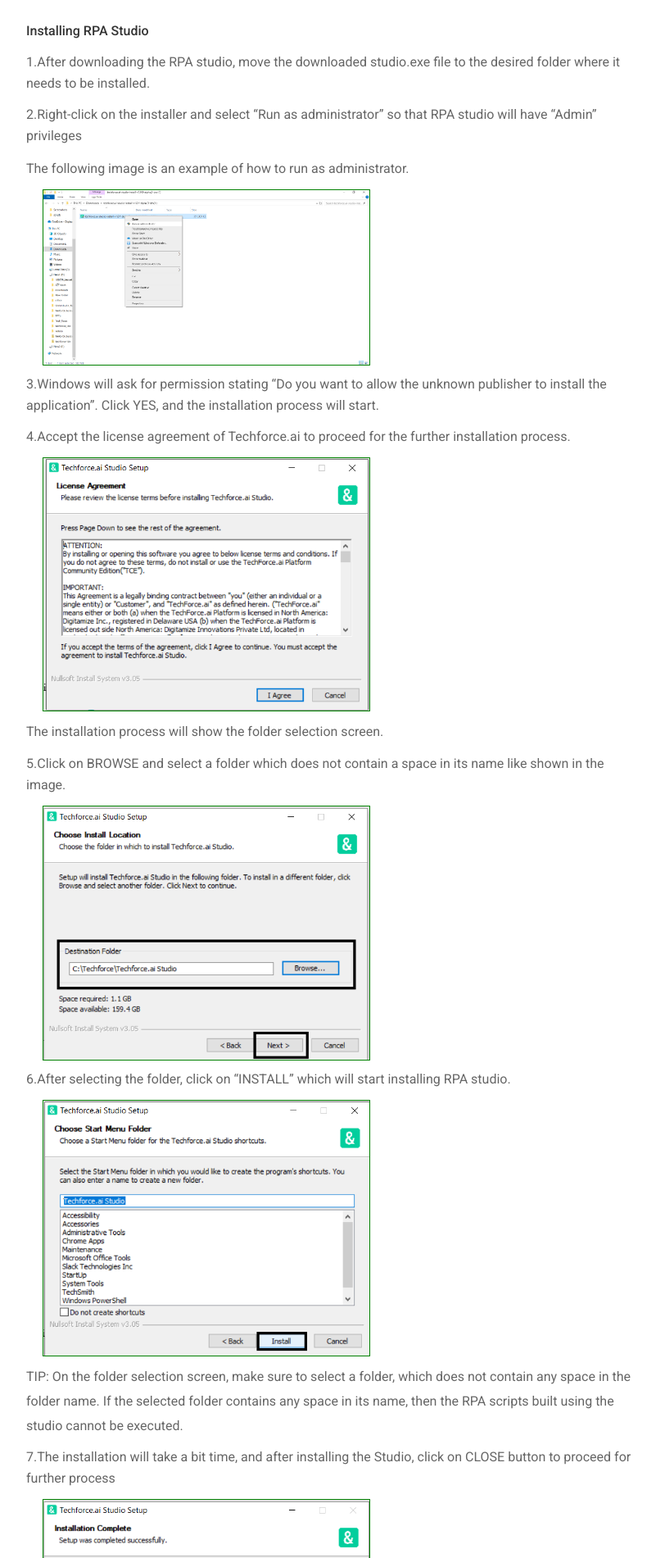
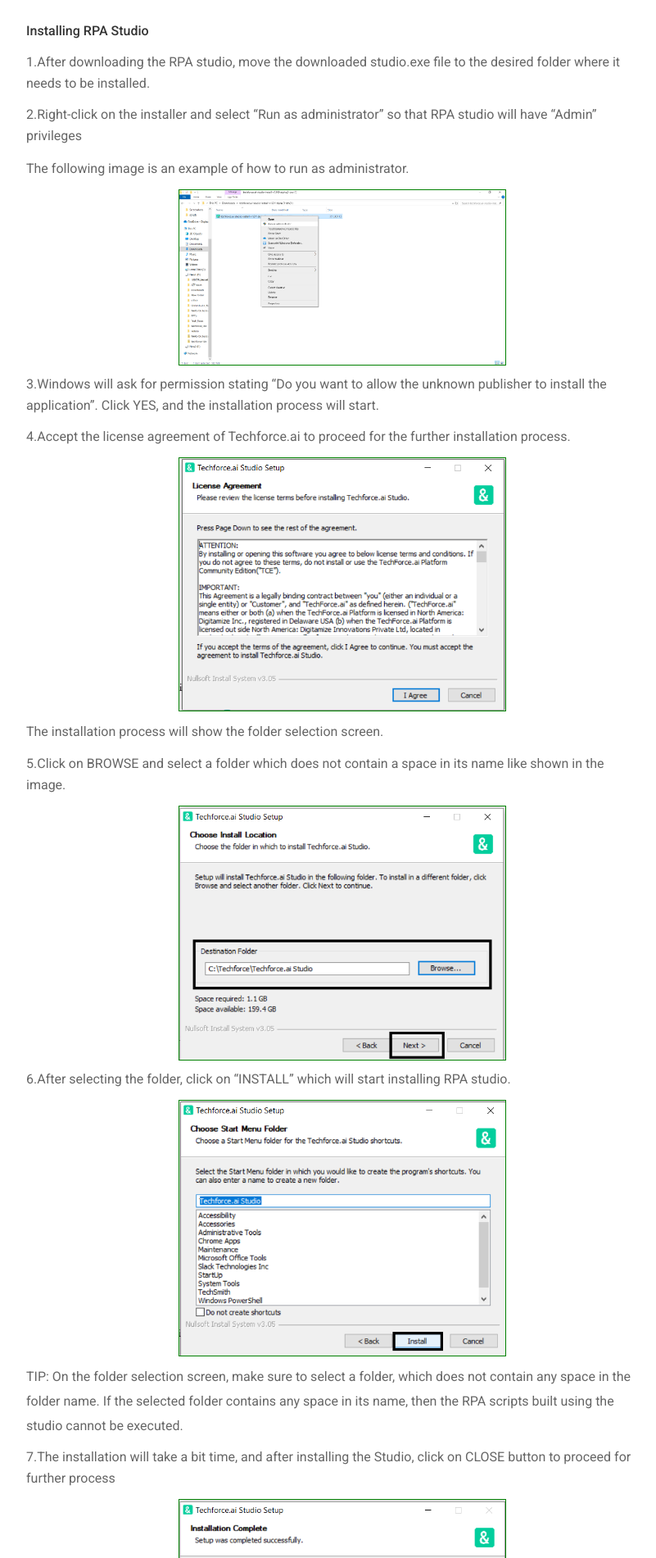
Before and after one commit to digitamizers/Documentation, a Jekyll site: the page built from index.md, in a window 1280 px wide. Shown: the part 1993-3894 px from the top of the page at 82% size, without its empty margins (433-1234 px from the left). Built offline with Jekyll 4.4.1, drawn with Linux system fonts in a browser that asks for light colours.

Commit message:
images changes in doc

```diff
--- a/_layouts/default.html
+++ b/_layouts/default.html
@@ -860,18 +860,18 @@
                              <li><span class="numbers">1.</span>After downloading the RPA studio, move the downloaded studio.exe file to the desired folder where it needs to be installed.</li>
                              <li><span class="numbers">2.</span>Right-click on the installer and select “Run as administrator” so that RPA studio will have “Admin” privileges</li>
                              <p>The following image is an example of how to run as administrator.</p>
-                             <img src="{{ '/assets/images/doc-img1.png' | relative_url }}" alt="image" style="width:400px;text-align:center;border:1px solid green;margin-left:20px;margin-top:10px;margin-bottom:10px;">
+                             <img src="{{ '/assets/images/doc-img1.png' | relative_url }}" alt="image" style="width:400px;text-align:center;border:1px solid green;margin-left:25%;margin-top:10px;margin-bottom:10px;">
                              <li><span class="numbers">3.</span>Windows will ask for permission stating “Do you want to allow the unknown publisher to install the application”. Click YES, and the installation process will start.</li>
                              <li><span class="numbers">4.</span>Accept the license agreement of Techforce.ai to proceed for the further installation process.</li>
-                             <img src="{{ '/assets/images/doc-img2.png' | relative_url }}" alt="image" style="width:400px;text-align:center;border:1px solid green;margin-left:20px;margin-top:10px;margin-bottom:10px;">
+                             <img src="{{ '/assets/images/doc-img2.png' | relative_url }}" alt="image" style="width:400px;text-align:center;border:1px solid green;margin-left:25%;margin-top:10px;margin-bottom:10px;">
                              <p>The installation process will show the folder selection screen.</p>
                              <li><span class="numbers">5.</span>Click on BROWSE and select a folder which does not contain a space in its name like shown in the image.</li>
-                             <img src="{{ '/assets/images/doc-img3.png' | relative_url }}" alt="image" style="width:400px;border:1px solid green;margin-left:20px;margin-top:10px;margin-bottom:10px;">
+                             <img src="{{ '/assets/images/doc-img3.png' | relative_url }}" alt="image" style="width:400px;border:1px solid green;margin-left:25%;margin-top:10px;margin-bottom:10px;">
                              <li><span class="numbers">6.</span>After selecting the folder, click on “INSTALL” which will start installing RPA studio.</li>
-                             <img src="{{ '/assets/images/doc-img4.png' | relative_url }}" alt="image" style="width:400px;border:1px solid green;margin-left:20px;margin-top:10px;margin-bottom:10px;">
+                             <img src="{{ '/assets/images/doc-img4.png' | relative_url }}" alt="image" style="width:400px;border:1px solid green;margin-left:25%;margin-top:10px;margin-bottom:10px;">
                              <p>TIP: On the folder selection screen, make sure to select a folder, which does not contain any space in the folder name. If the selected folder contains any space in its name, then the RPA scripts built using the studio cannot be executed.</p>
                              <li><span class="numbers">7.</span>The installation will take a bit time, and after installing the Studio, click on CLOSE button to proceed for further process</li>
-                             <img src="{{ '/assets/images/doc-img5.png' | relative_url }}" alt="image" style="width:400px;border:1px solid green;margin-left:20px;margin-top:10px;margin-bottom:10px;">
+                             <img src="{{ '/assets/images/doc-img5.png' | relative_url }}" alt="image" style="width:400px;border:1px solid green;margin-left:25%;margin-top:10px;margin-bottom:10px;">
                              </ol>
 
 
@@ -881,23 +881,23 @@
                             <p>Techforce OCR needs 164MB of hard disk space for installation.</p>
                             <ol>
                             <li><span class="numbers">1.</span>In the first screen of Techforce OCR installation, select preferred language, and click “OK” which will start the installation of Techforce OCR.</li>
-                             <img src="{{ '/assets/images/doc-img6.png' | relative_url }}" alt="image" style="width:400px;border:1px solid green;margin-left:20px;margin-top:10px;margin-bottom:10px;" >
+                             <img src="{{ '/assets/images/doc-img6.png' | relative_url }}" alt="image" style="width:400px;border:1px solid green;margin-left:25%;margin-top:10px;margin-bottom:10px;" >
                             <li><span class="numbers">2.</span>In the next screen of OCR installation, click NEXT to continue the installation process.</li>
 
                             <li><span class="numbers">3.</span>Accept the license agreement of Techforce OCR to continue the installation process.</li>
-                            <img src="{{ '/assets/images/doc-img7.png' | relative_url }}" alt="image" style="width:400px;border:1px solid green;margin-left:20px;margin-top:10px;margin-bottom:10px;">
+                            <img src="{{ '/assets/images/doc-img7.png' | relative_url }}" alt="image" style="width:400px;border:1px solid green;margin-left:25%;margin-top:10px;margin-bottom:10px;">
                             <li><span class="numbers">4.</span>After accepting the agreement, specify/select who should have the user level access to OCR Select appropriately from.</li>
                               <p>“Install for anyone using this computer or Install just for me”.</p>
-                            <img src="{{ '/assets/images/doc-img8.png' | relative_url }}" alt="image" style="width:400px;border:1px solid green;margin-left:20px;margin-top:10px;margin-bottom:10px;">
+                            <img src="{{ '/assets/images/doc-img8.png' | relative_url }}" alt="image" style="width:400px;border:1px solid green;margin-left:25%;margin-top:10px;margin-bottom:10px;">
 
                             <li><span class="numbers">5.</span>Select any one of the options and click on NEXT button. In the next screen choose the components that are to be installed or else just click on NEXT to continue the installation process.</li>
-                            <img src="{{ '/assets/images/doc-img9.png' | relative_url }}" alt="image" style="width:400px;border:1px solid green;margin-left:20px;margin-top:10px;margin-bottom:10px;">
+                            <img src="{{ '/assets/images/doc-img9.png' | relative_url }}" alt="image" style="width:400px;border:1px solid green;margin-left:25%;margin-top:10px;margin-bottom:10px;">
                             <li><span class="numbers">6.</span>After selecting the components, the installation process will show the folder path selection. Keep the default storage space or else specify the installation folder.</li>
-                            <img src="{{ '/assets/images/doc-img10.png' | relative_url }}" alt="image" style="width:400px;border:1px solid green;margin-left:20px;margin-top:10px;margin-bottom:10px;">
+                            <img src="{{ '/assets/images/doc-img10.png' | relative_url }}" alt="image" style="width:400px;border:1px solid green;margin-left:25%;margin-top:10px;margin-bottom:10px;">
 
                             <li><span class="numbers">7.</span>Select the options for start menu action and then click on Install to.</li>
                             <li><span class="numbers">8.</span>After installation, click on NEXT button and then click on FINISH button to complete the RPA Studio installation</li>
-                            <img src="{{ '/assets/images/doc-img11.png' | relative_url }}" alt="image" style="width:400px;border:1px solid green;margin-left:20px;margin-top:10px;margin-bottom:10px;">
+                            <img src="{{ '/assets/images/doc-img11.png' | relative_url }}" alt="image" style="width:400px;border:1px solid green;margin-left:25%;margin-top:10px;margin-bottom:10px;">
                             </ol>
 
 
@@ -907,23 +907,23 @@
                              <h4 class="red"><span class="numbers">3.1.5</span>  Un-install Instructions</h4>
                            <p>To uninstall the techforce.ai studio</p>
                            <p>Go to the Control panel and click on Uninstall a program.</p>
-                           <img src="{{ '/assets/images/doc-img12.png' | relative_url }}" alt="image" style="width:400px;border:1px solid green;margin-left:20px;margin-top:10px;margin-bottom:10px;">
+                           <img src="{{ '/assets/images/doc-img12.png' | relative_url }}" alt="image" style="width:400px;border:1px solid green;margin-left:25%;margin-top:10px;margin-bottom:10px;">
                            <p>Now Select Techforce.ai studio, right click on it and click on uninstall.</p>
-                           <img src="{{ '/assets/images/doc-img13.png' | relative_url }}" alt="image" style="width:400px;border:1px solid green;margin-left:20px;margin-top:10px;margin-bottom:10px;">
+                           <img src="{{ '/assets/images/doc-img13.png' | relative_url }}" alt="image" style="width:400px;border:1px solid green;margin-left:25%;margin-top:10px;margin-bottom:10px;">
                            <p>Now the Techforce.ai studio will ask for permissions to uninstall, click on yes.</p>
                            <p>The uninstall process will start, it will take some time to uninstall.</p>
                            <p>After the process is done click on close.</p>
                            <p>We also need to uninstall the dependencies, so back to the control panel, Select the Techforce.ai OCR engine, right click and click on uninstall.</p>
-                           <img src="{{ '/assets/images/doc-img14.png' | relative_url }}" alt="image" style="width:400px;border:1px solid green;margin-left:20px;margin-top:10px;margin-bottom:10px;">
+                           <img src="{{ '/assets/images/doc-img14.png' | relative_url }}" alt="image" style="width:400px;border:1px solid green;margin-left:25%;margin-top:10px;margin-bottom:10px;">
                            <p>A pop will be opened and will ask for permission to uninstall the Tecforce.ai OCR.</p>
                            <p>Click on yes, and another pop up will be displayed to select language.</p>
                            <p>Click on ok, and the uninstall process will start.</p>
                            <p>After the process is completed click on finish.</p>
                            <p>Now once check the folder where Techforce.ai studio is installed, sometimes all the files would not be deleted.</p>
                            <p>In such cases, go to task manager, In Process, search for “Electron” process.</p>
-                            <img src="{{ '/assets/images/doc-img15.png' | relative_url }}" alt="image" style="width:400px;border:1px solid green;margin-left:20px;margin-top:10px;margin-bottom:10px;">
+                            <img src="{{ '/assets/images/doc-img15.png' | relative_url }}" alt="image" style="width:400px;border:1px solid green;margin-left:25%;margin-top:10px;margin-bottom:10px;">
                            <p>Select the Process and click on the end task.</p>
-                            <img src="{{ '/assets/images/doc-img16.png' | relative_url }}" alt="image" style="width:400px;border:1px solid green;margin-left:20px;margin-top:10px;margin-bottom:10px;">
+                            <img src="{{ '/assets/images/doc-img16.png' | relative_url }}" alt="image" style="width:400px;border:1px solid green;margin-left:25%;margin-top:10px;margin-bottom:10px;">
                            <p>Now, go back to the folder path and delete the files, all the files would be deleted.</p>
                          </div>
 
@@ -934,7 +934,7 @@
                            <div id="Menu"  class="page-section">
                                <h4 class="green">3.3 Menu Options</h4>
                                <p>Techforce.ai RPA Studio Menu bar contains File Tab and Record Tab. The menu toolbar contains the following New, Open, Save, Record, Clear, Publish, Settings, Stop and Play functionalities. Menu bars are very common and easy to find. They help in the efficient use of space.</p>
-                               <img src="{{ '/assets/images/doc-img17.png' | relative_url }}" alt="image" style="width:400px;border:1px solid green;margin-left:20px;margin-top:10px;margin-bottom:10px;">
+                               <img src="{{ '/assets/images/doc-img17.png' | relative_url }}" alt="image" style="width:400px;border:1px solid green;margin-left:25%;margin-top:10px;margin-bottom:10px;">
                                <p><span class="numbers">Figure 2: </span>  Menu Panel</p>
                                <ol>
                                  <li><span class="numbers">1.</span><strong> File Tab:</strong></li>
@@ -942,7 +942,7 @@
                                  <li><stong> Exit:</strong> Exit is used to close the Techforce.ai RPA Studio.</li>
                                  <li><stong> Save:</strong> It is used to save an RPA action flow with a name. The shortcut is Ctrl+S.</li>
                                  <li><stong> Save As:</strong> It is used to save an already saved document with a new name. The shortcut is Ctrl+Shift+S.</li>
-                                 <img src="{{ '/assets/images/doc-img18.png' | relative_url }}" alt="image" style="width:300px;border:1px solid green;margin-left:20px;margin-top:10px;margin-bottom:10px;">
+                                 <img src="{{ '/assets/images/doc-img18.png' | relative_url }}" alt="image" style="width:300px;border:1px solid green;margin-left:25%;margin-top:10px;margin-bottom:10px;">
                                  <p><span class="numbers">Figure 3: </span>   File Tab</p>
                                  <li><span class="numbers">2.</span><strong> Help Tab:</strong></li>
                                  <li>The help tab displays the installed version of the studio. </li>
@@ -951,19 +951,19 @@
                           <div id="New"  class="page-section">
                             <h4 class="purple">3.3.1 New</h4>
                             <p>Used to create a new RPA scripting File (BOT) into the respected folder. The user can start a new project from predefined templates.</p>
-                            <img src="{{ '/assets/images/doc-img19.png' | relative_url }}" alt="image" style="width:100px;border:1px solid green;text-align:center;margin-top:10px;margin-left:20px;margin-bottom:10px;">
+                            <img src="{{ '/assets/images/doc-img19.png' | relative_url }}" alt="image" style="width:100px;border:1px solid green;text-align:center;margin-top:10px;margin-left:25%;margin-bottom:10px;">
                             <p><span class="numbers">Figure 5: </span> Studio New</p>
                           </div>
                           <div id="Open"  class="page-section">
                             <h4 class="pink">3.3.2 Open</h4>
                             <p>Used to open the existing file. Open a project the user worked on recently. By default, projects are created in C:\Users\\Documents\Techforce-IDE.The Open project dialog searches for project. Json files.</p>
-                            <img src="{{ '/assets/images/doc-img20.png' | relative_url }}" alt="image" style="width:100px;margin-top:10px;margin-left:20px;margin-bottom:10px;">
+                            <img src="{{ '/assets/images/doc-img20.png' | relative_url }}" alt="image" style="width:100px;margin-top:10px;margin-left:25%;margin-bottom:10px;">
                             <p><span class="numbers">Figure 6: </span>  Open</p>
                           </div>
                           <div id="Save"  class="page-section">
                             <h4 class="purple">3.3.3 Save</h4>
                             <p>Used to save the created script or Modified Script. It is used to save an RPA task with a name. Shortcut is Ctrl+S.</p>
-                            <img src="{{ '/assets/images/doc-img21.png' | relative_url }}" alt="image" style="width:100px;margin-top:10px;margin-left:20px;margin-bottom:10px;">
+                            <img src="{{ '/assets/images/doc-img21.png' | relative_url }}" alt="image" style="width:100px;margin-top:10px;margin-left:25%;margin-bottom:10px;">
                             <p><span class="numbers">Figure 7: </span>  Save</p>
                           </div>
                           <div id="Record"  class="page-section">
```
